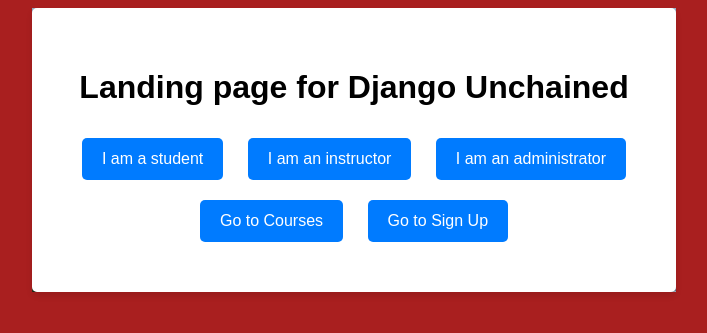
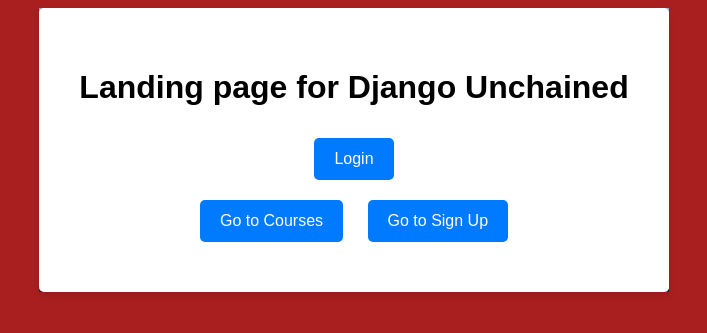
Before and after one commit to CSCI3356Spring2023/DjangoUnchained, a Django app: page / in a window 1280 px wide. Shown: the top 333 px of the page, without its empty margins (286-993 px from the left). Run offline with Django 4.2, Linux system fonts and the light colour scheme.

Commit message:
Changes added to views

```diff
--- a/DjangoUnchained/Application/urls.py
+++ b/DjangoUnchained/Application/urls.py
@@ -5,4 +5,5 @@
     path('add_course/', views.add_course, name='add_course'),
     path('student_course/', views.student_course, name='student_course'),
     path('admin_page/', views.admin_page, name='admin_page'),
+    path('main/', views.homepage, name="homepage")
 ]
--- a/DjangoUnchained/Application/views.py
+++ b/DjangoUnchained/Application/views.py
@@ -15,3 +15,9 @@
 def admin_page(request):
     template = loader.get_template('admin_page.html')
     return HttpResponse(template.render())
+
+def homepage(request):
+    if request.user.is_authenticated:
+        return render(request, "homepage.html")
+    else:
+        return render("landingpage.html")
--- a/DjangoUnchained/DjangoUnchained/settings.py
+++ b/DjangoUnchained/DjangoUnchained/settings.py
@@ -126,5 +126,6 @@
 
 DEFAULT_AUTO_FIELD = 'django.db.models.BigAutoField'
 LOGIN_REDIRECT_URL = "/"
+LOGOUT_REDIRECT_URL = "/"
 STATICFILES_DIRS = [os.path.join(BASE_DIR, 'static')]
 STATIC_ROOT = "/static"
--- a/DjangoUnchained/Login/templates/landingpage.html
+++ b/DjangoUnchained/Login/templates/landingpage.html
@@ -42,9 +42,7 @@
         <div class ="main">
         <div class="container">
             <h1>Landing page for Django Unchained</h1>
-            <a class="btn" href="{% url 'student_login'%}">I am a student</a>
-            <a class="btn" href="{% url 'instructor_login'%}">I am an instructor</a>
-            <a class="btn" href="{% url 'administrator_login'%}">I am an administrator</a>
+            <a class="btn" href="{% url 'bclogin'%}">Login</a>
             <br>
             <a class="btn" href="{% url 'add_course'%}">Go to Courses</a>
             <a class="btn" href="{% url 'signup'%}">Go to Sign Up</a>
--- a/DjangoUnchained/Login/urls.py
+++ b/DjangoUnchained/Login/urls.py
@@ -4,8 +4,6 @@
 urlpatterns = [
     path('', views.landing_page, name = "landing_page"),
 
-    path('student_login/', views.student_login, name='student_login'),
-    path('instructor_login/', views.instructor_login, name='instructor_login'),
-    path('administrator_login/', views.administrator_login, name='administrator_login'),
+    path('bclogin/', views.bclogin, name='bclogin'),
     path('signup/', views.signup_page, name='signup'),
 ]
--- a/DjangoUnchained/Login/views.py
+++ b/DjangoUnchained/Login/views.py
@@ -23,11 +23,11 @@
 def landing_page(request):
     if request.user.is_authenticated:
         current_user = request.user
-        print(request.user.get_role())
+        return redirect("main/")
     template = loader.get_template('landingpage.html')
     return HttpResponse(template.render())
 
-def student_login(request):
+def bclogin(request):
     if request.method == 'POST':
         form = AuthenticationForm(data=request.POST)
         if form.is_valid():
@@ -37,25 +37,3 @@
     else:
         form = AuthenticationForm()
     return render(request, "registration/login.html", {'form': form})
-
-def instructor_login(request):
-    if request.method == 'POST':
-        form = AuthenticationForm(data=request.POST)
-        if form.is_valid():
-            user = form.get_user()
-            login(request, user)
-            return redirect('/')
-    else:
-        form = AuthenticationForm()
-    return render(request, "registration/login.html", {'form': form})
-
-def administrator_login(request):
-    if request.method == 'POST':
-        form = AuthenticationForm(data=request.POST)
-        if form.is_valid():
-            user = form.get_user()
-            login(request, user)
-            return redirect('/')
-    else:
-        form = AuthenticationForm()
-    return render(request, "registration/login.html", {'form': form})
```
Also changed, not shown: DjangoUnchained/Application/templates/homepage.html (added, +10 -0 lines).
